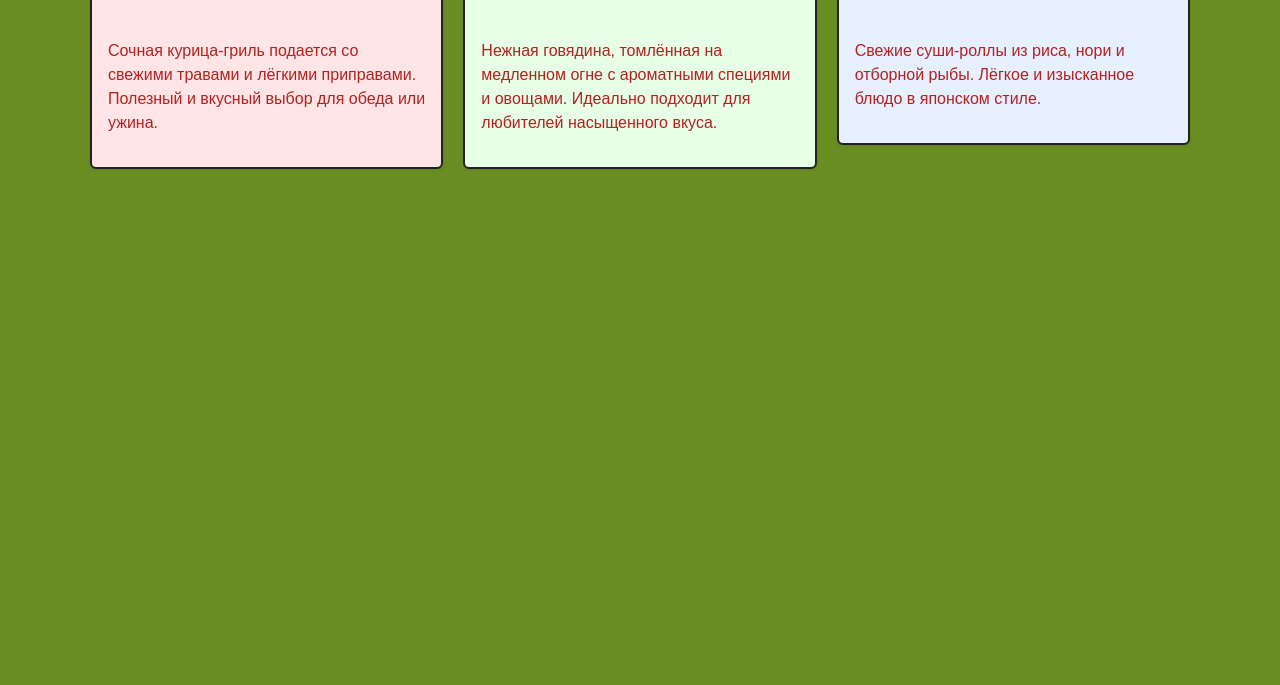
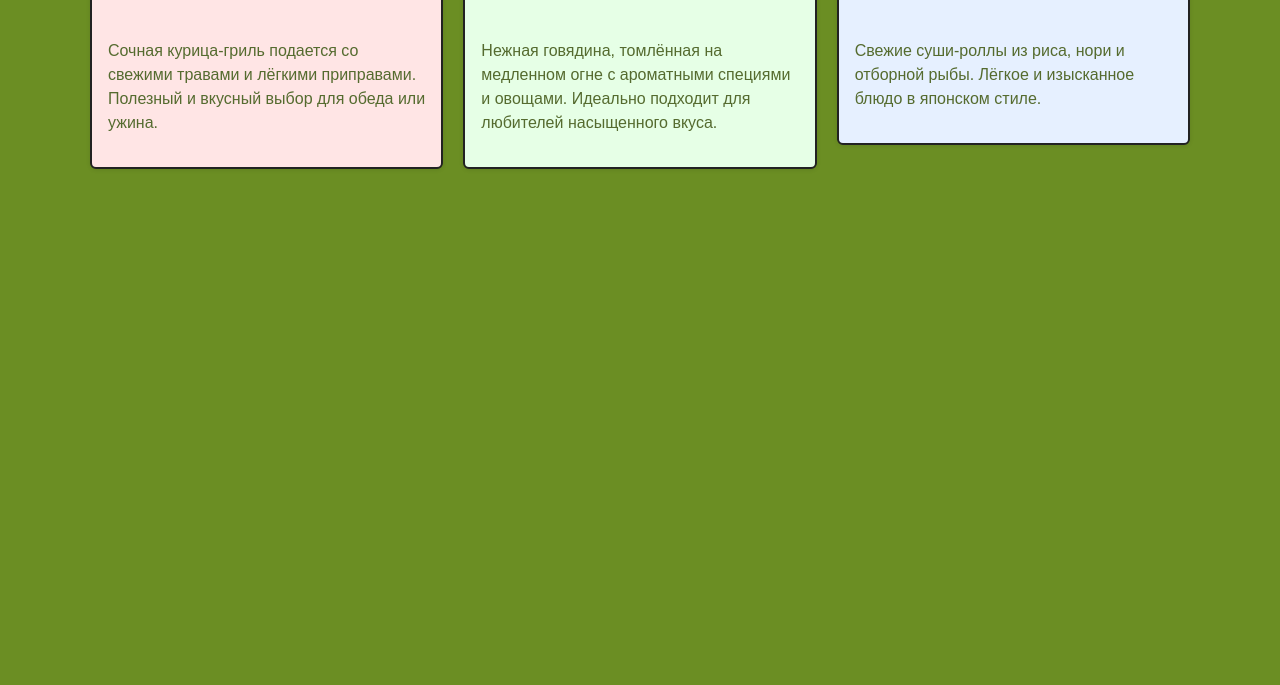
Before and after one commit to Mykola37/courera-test, a plain HTML site: page index.html in a window 1280 px wide. Shown: the part 115-800 px from the top of the page. Drawn offline with Linux system fonts and the light colour scheme.

Commit message:
Update style.css

```diff
--- a/style.css
+++ b/style.css
@@ -6,7 +6,7 @@ body {
   font-family: Arial, sans-serif;
   margin: 20px;
   background-color: #6b8e23; /* светло-серый фон всей страницы */
-  color: #b22222;
+  color: #556b2f;
 }
 
 h1 {
```
